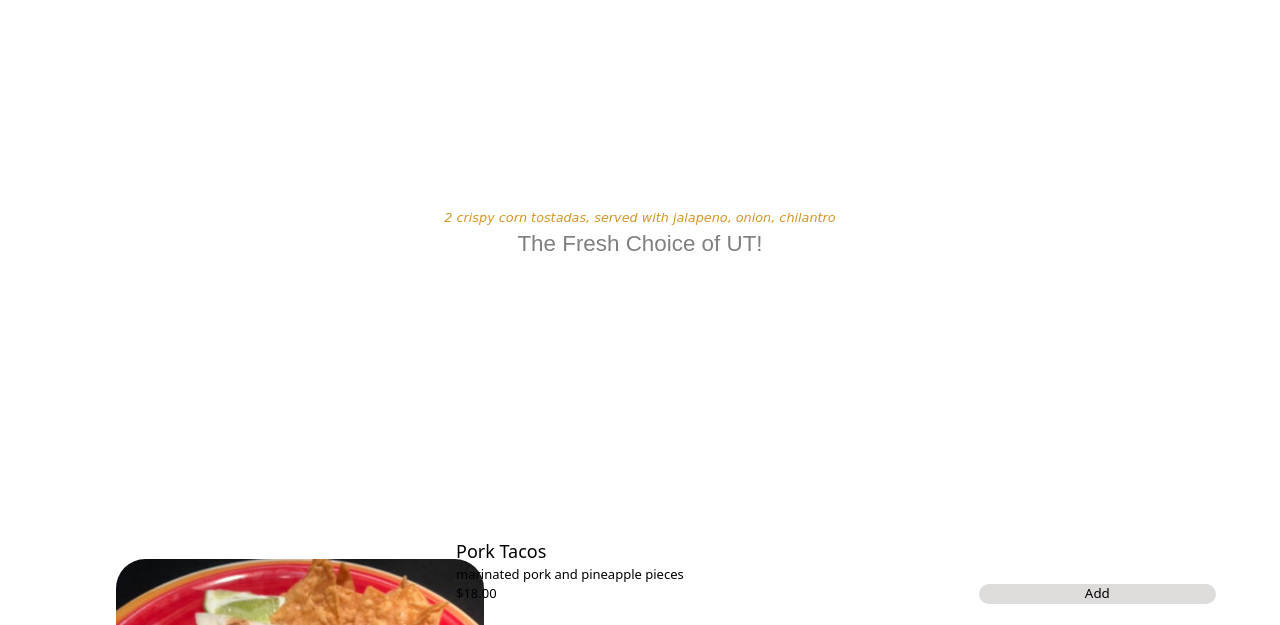
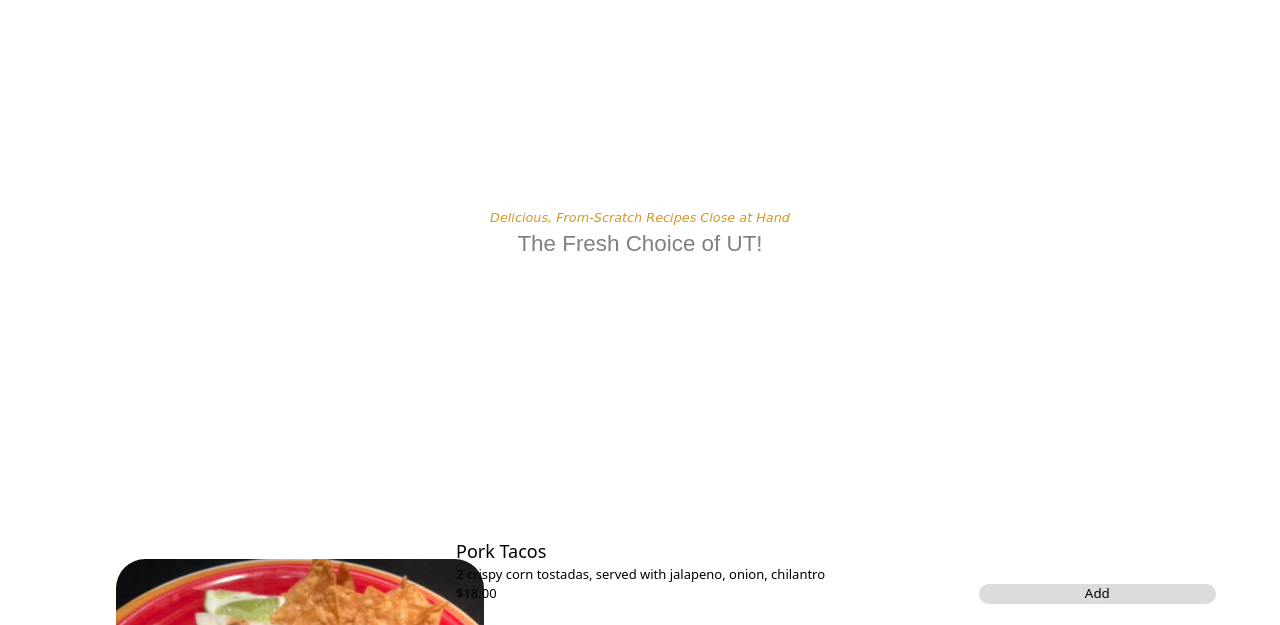
Before and after one commit to bananaRio/cs378-p1, a plain HTML site: page index.html in a window 1280 px wide. Shown: the part 327-952 px from the top of the page. Drawn offline with nearby package versions, Linux system fonts and the light colour scheme.

Commit message:
corrected sutitle and tacos description

```diff
--- a/index.html
+++ b/index.html
@@ -21,7 +21,7 @@
     </div>
     <div class="padding1"></div>
     <div class="subtitle_special1">
-      2 crispy corn tostadas, served with jalapeno, onion, chilantro
+      Delicious, From-Scratch Recipes Close at Hand
     </div>
     <div class="subtitle_special2">
       <p>The Fresh Choice of UT!</p>
@@ -36,7 +36,7 @@
           Pork Tacos
         </div>
         <div class="menu_description">
-          marinated pork and pineapple pieces
+          2 crispy corn tostadas, served with jalapeno, onion, chilantro
         </div>
         <div class="row">
           <div class="col-8">
```
